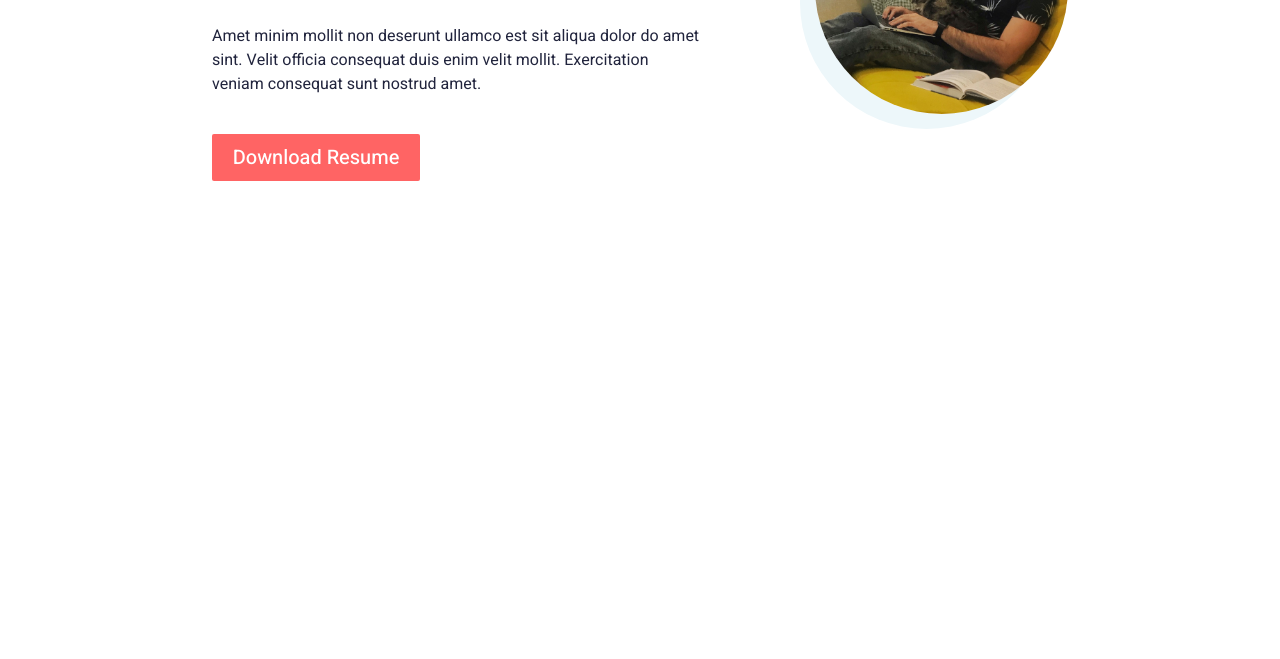
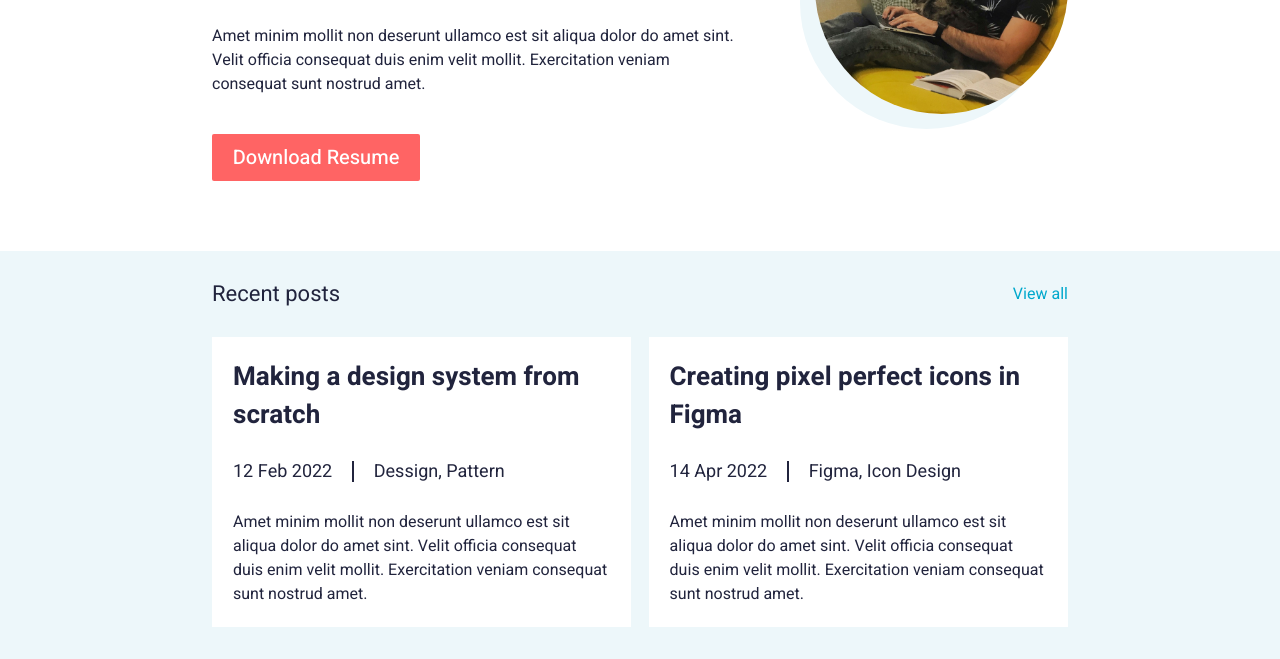
Before and after one commit to deluxezzz/John, a plain HTML site: page index.html in a window 1280 px wide. Shown: the part 363-1022 px from the top of the page. Before the commit the page ends 884 px from the top, so only its background shows below. Drawn offline with Linux system fonts and the light colour scheme.

Commit message:
2-й блок, правки в 1 блоке

```diff
--- a/css/style.scss
+++ b/css/style.scss
@@ -20,7 +20,7 @@ h1,h2,h3,h4,h5,h6{font-size:inherit;font-weight:inherit;}
 body {
     color: #21243D;
     font-family: 'Heebo';
-
+    font-weight: 400;
 }
 .container{
     max-width: 886px;
@@ -51,26 +51,24 @@ body {
 }
 
 .hi {
-    display: flex;
-    padding-top: 140px;
+    padding: 140px 0 70px 0;
+    &_flex {
+        display: flex;
+    }
     &__info {
-        margin-right: 115px;
+        margin-right: calc(15px + (115 - 15) * ((100vw - 768px) / (1600 - 768)));
     }
-
     &__title {
         padding-top: 15px;
         font-weight: 700;
         font-size: 44px;
         line-height: 60px / 44px * 100%;
     }
-
     &__text {
         padding-top: 28px;
-        font-weight: 400;
         font-size: 16px;
         line-height: 24px / 16px * 100%;
     }
-
     &__button {
         margin-top: 38px;
         font-weight: 500;
@@ -81,11 +79,70 @@ body {
         background: #FF6464;
         border-radius: 2px;
     }
-
     &__avatar {
         flex: 0 0 253px;
         height: 253px;
         border-radius: 50%;
-        box-shadow: -15px 15px #EDF7FA;;
+        box-shadow: -15px 15px #EDF7FA;
+        img {
+            width: 100%;
+        }
     }
 }
+
+.block-2 {
+    width: 100%;
+    background-color: #EDF7FA;
+    padding: 32px 0;
+    &__title-view {
+        display: flex;
+        justify-content: space-between;
+        align-items: center;
+        padding-bottom: 32px;
+    }
+    &__title {
+        font-size: 22px;
+    }
+
+    &__view {
+        font-size: 16px;
+        color: #00A8CC;
+    }
+}
+.posts {
+    display: flex;
+    justify-content: space-between;
+}
+.post {
+    flex: 0 1 49%;
+    background-color: #FFFFFF;
+    padding: 21px;
+    &__title {
+        font-weight: 700;
+        font-size: 26px;
+        line-height: 38px;
+    }
+    &__date-subtitle {
+        margin: 25px 0;
+        display: flex;
+        align-items: center;
+    }
+    &__date {
+        font-size: 18px;
+        line-height: 26px;
+    }
+    &__icon {
+        width: 1.5px;
+        height: 21px;
+        background-color: #21243D;
+        margin: 0 20px;
+    }
+    &__subtitle {
+        font-size: 18px;
+        line-height: 26px;
+    }
+    &__text {
+        font-size: 16px;
+        line-height: 24px;
+    }
+}
--- a/index.html
+++ b/index.html
@@ -18,14 +18,44 @@
             </ul>
         </nav>
     </header>
-    <main class="page container">
+    <main class="page">
         <section class="hi">
-            <div class="hi__info">
-                <h1 class="hi__title">Hi, I am John,<br>Creative Technologist</h1>
-                <p class="hi__text">Amet minim mollit non deserunt ullamco est sit aliqua dolor do amet sint. Velit officia consequat duis enim velit mollit. Exercitation veniam consequat sunt nostrud amet.</p>
-                <button class="hi__button">Download Resume</button>
+            <div class="hi_flex container">
+                <div class="hi__info">
+                    <h1 class="hi__title">Hi, I am John,<br>Creative Technologist</h1>
+                    <p class="hi__text">Amet minim mollit non deserunt ullamco est sit aliqua dolor do amet sint. Velit officia consequat duis enim velit mollit. Exercitation veniam consequat sunt nostrud amet.</p>
+                    <button class="hi__button">Download Resume</button>
+                </div>
+                <img class="hi__avatar" src="img/hi__avatar.jpg" alt="#">
             </div>
-            <img class="hi__avatar" src="img/hi__avatar.jpg" alt="#">
+        </section>
+        <section class="block-2">
+            <div class="block-2_flex container">
+                <div class="block-2__title-view">
+                    <h2 class="block-2__title">Recent posts</h2>
+                    <a class="block-2__view">View all</a>
+                </div>
+                <div class="posts">
+                    <div class="post">
+                        <div class="post__title">Making a design system from scratch</div>
+                        <div class="post__date-subtitle">
+                            <p class="post__date">12 Feb 2022</p>
+                            <p class="post__icon"></p>
+                            <p class="post__subtitle">Dessign, Pattern</p>
+                        </div>
+                        <div class="post__text">Amet minim mollit non deserunt ullamco est sit aliqua dolor do amet sint. Velit officia consequat duis enim velit mollit. Exercitation veniam consequat sunt nostrud amet.</div>
+                    </div>
+                    <div class="post">
+                        <div class="post__title">Creating pixel perfect icons in Figma</div>
+                        <div class="post__date-subtitle">
+                            <p class="post__date">14 Apr 2022</p>
+                            <p class="post__icon"></p>
+                            <p class="post__subtitle">Figma, Icon Design</p>
+                        </div>
+                        <div class="post__text">Amet minim mollit non deserunt ullamco est sit aliqua dolor do amet sint. Velit officia consequat duis enim velit mollit. Exercitation veniam consequat sunt nostrud amet.</div>
+                    </div>
+                </div>
+            </div>
         </section>
     </main>
 </body>
```
Also changed, not shown: css/style.css, 1 other file.
